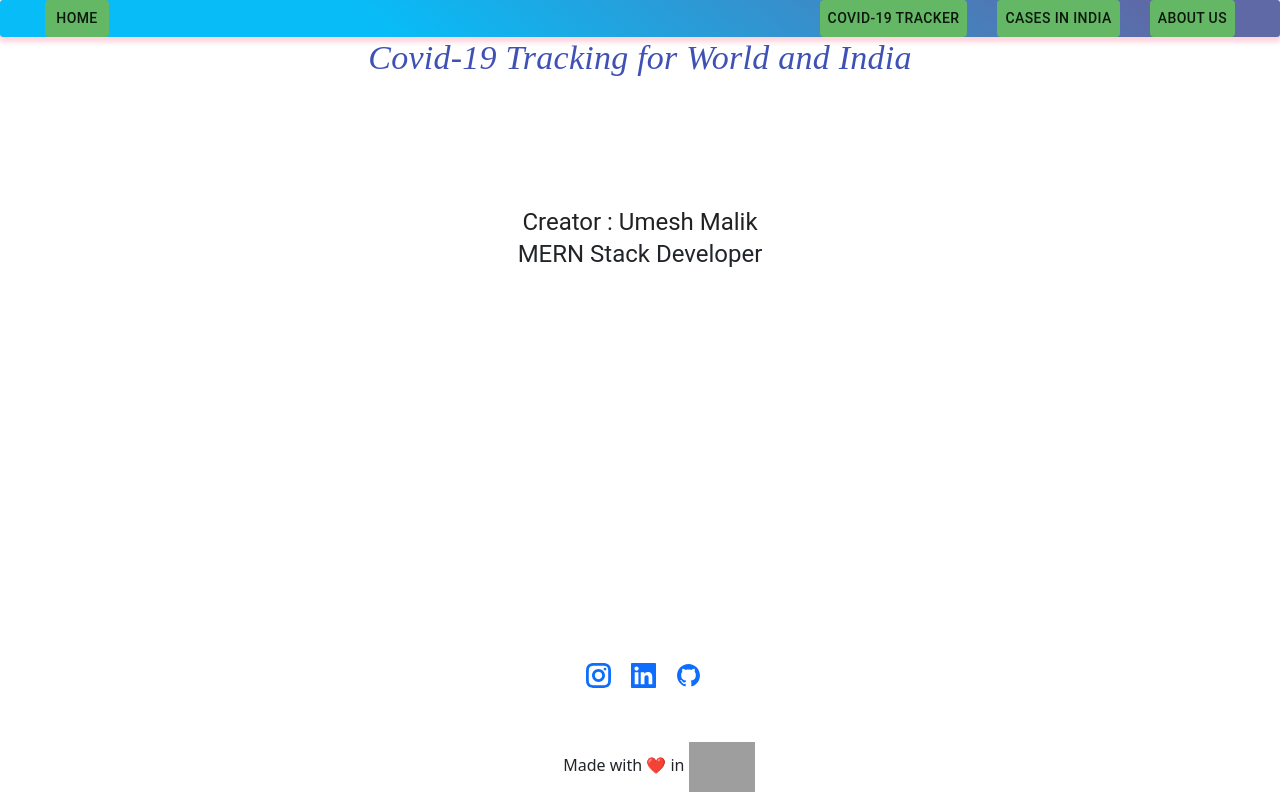
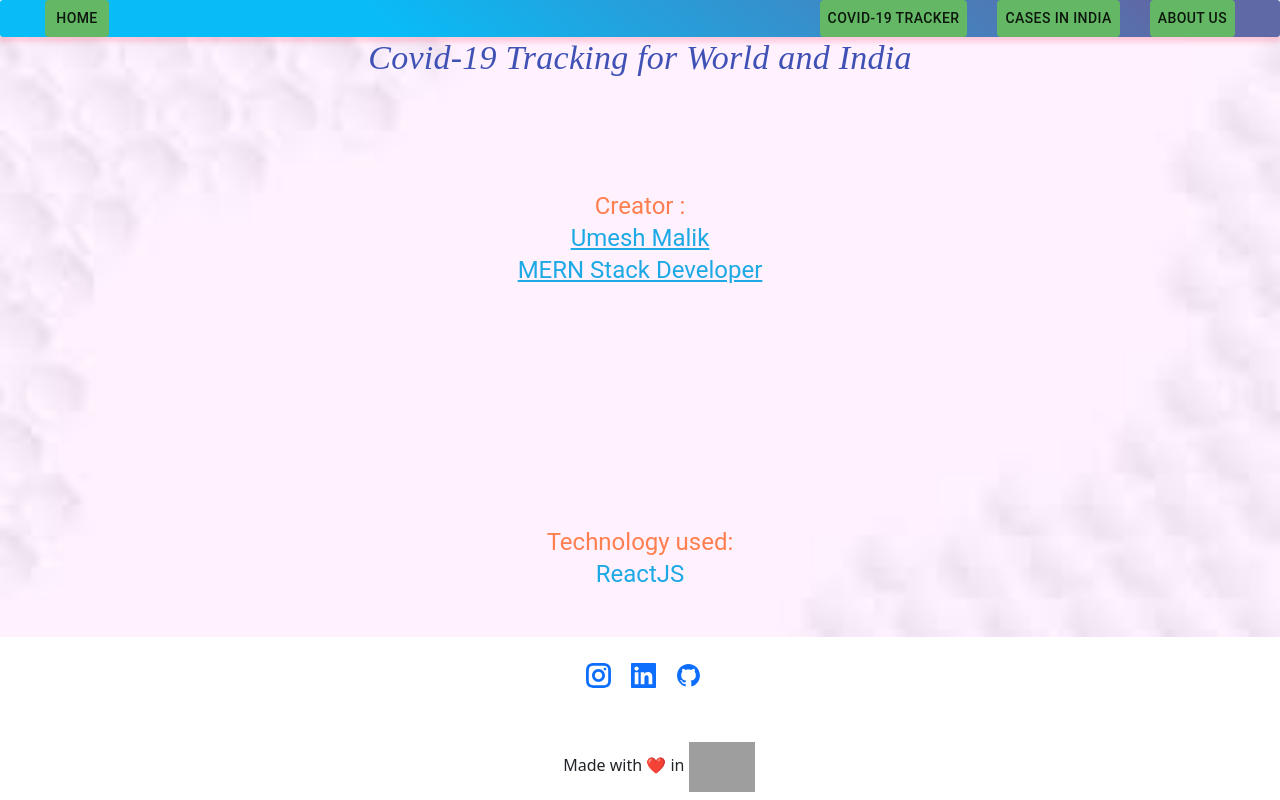
Before and after one commit to Umeshmalik/covid19Tracker, a React (Create React App) app: page /AboutUs in a window 1280 px wide. Built offline with nearby package versions, Linux system fonts and the light colour scheme; grey boxes are pictures that could not be loaded.

Commit message:
final
upadte

```diff
--- a/src/comp/AboutUs.jsx
+++ b/src/comp/AboutUs.jsx
@@ -2,7 +2,8 @@
 import { Typography } from '@material-ui/core';
 import { GrInstagram, GrLinkedin, GrGithub } from 'react-icons/gr';
 import Radium, {StyleRoot} from 'radium';
-import { rubberBand} from 'react-animations'
+import { rubberBand, flash} from 'react-animations'
+import bg from '../img/img.jpg';
 
 
 
@@ -11,7 +12,8 @@ let AboutUs = ()=>{
     const style = {
         main:{
             display:'grid',
-            justifyItems:'center'
+            justifyItems:'center',
+            overflow:'hidden'
         },
         header:{
             fontFamily: 'Times New Roman',
@@ -26,7 +28,8 @@ let AboutUs = ()=>{
             height:'40vh',
             placeContent:'center',
             animation: 'x 2.5s',
-            animationName: Radium.keyframes(rubberBand, 'rubberBand')
+            animationName: Radium.keyframes(flash, 'flash'),
+            color:"#1ca9e4"
         },
         footer:{
             position:'absolute',
@@ -41,15 +44,27 @@ let AboutUs = ()=>{
             marginLeft:'10px',
             marginRight:'10px',
             fontSize:'25px'
+        },
+        bg:{
+            zIndex:'-1',
+            marginBottom:'-100%',
+            inlineSize:'-webkit-fill-available'
+
         }
     }
     return(
         <div style={style.main}>
+            <div style={style.bg}>
+                <img src={bg} alt='backgroundImg' width="100%"/>
+            </div>
             <Typography style={style.header} variant="h4" color='primary'>Covid-19 Tracking for World and India</Typography>
                 <StyleRoot>
                     <div style={style.cards}>
-                        <Typography variant="h5" color='textPrimary'>Creator : Umesh Malik</Typography>
-                        <Typography variant='h5'>MERN Stack Developer</Typography>
+                        <Typography variant="h5"><Typography variant='h5' style={{color:"coral"}}>Creator :</Typography><u> Umesh Malik</u></Typography>
+                        <Typography variant='h5' style={{textDecoration:'underline'}}>MERN Stack Developer</Typography>
+                    </div>
+                    <div style={style.cards}>
+                        <Typography variant="h5"> <Typography variant='h5' style={{color:"coral"}}>Technology used:</Typography> ReactJS</Typography>
                     </div>
                 </StyleRoot>
             <footer style={style.footer}>
```
Also changed, not shown: src/img/img.jpg (added).
